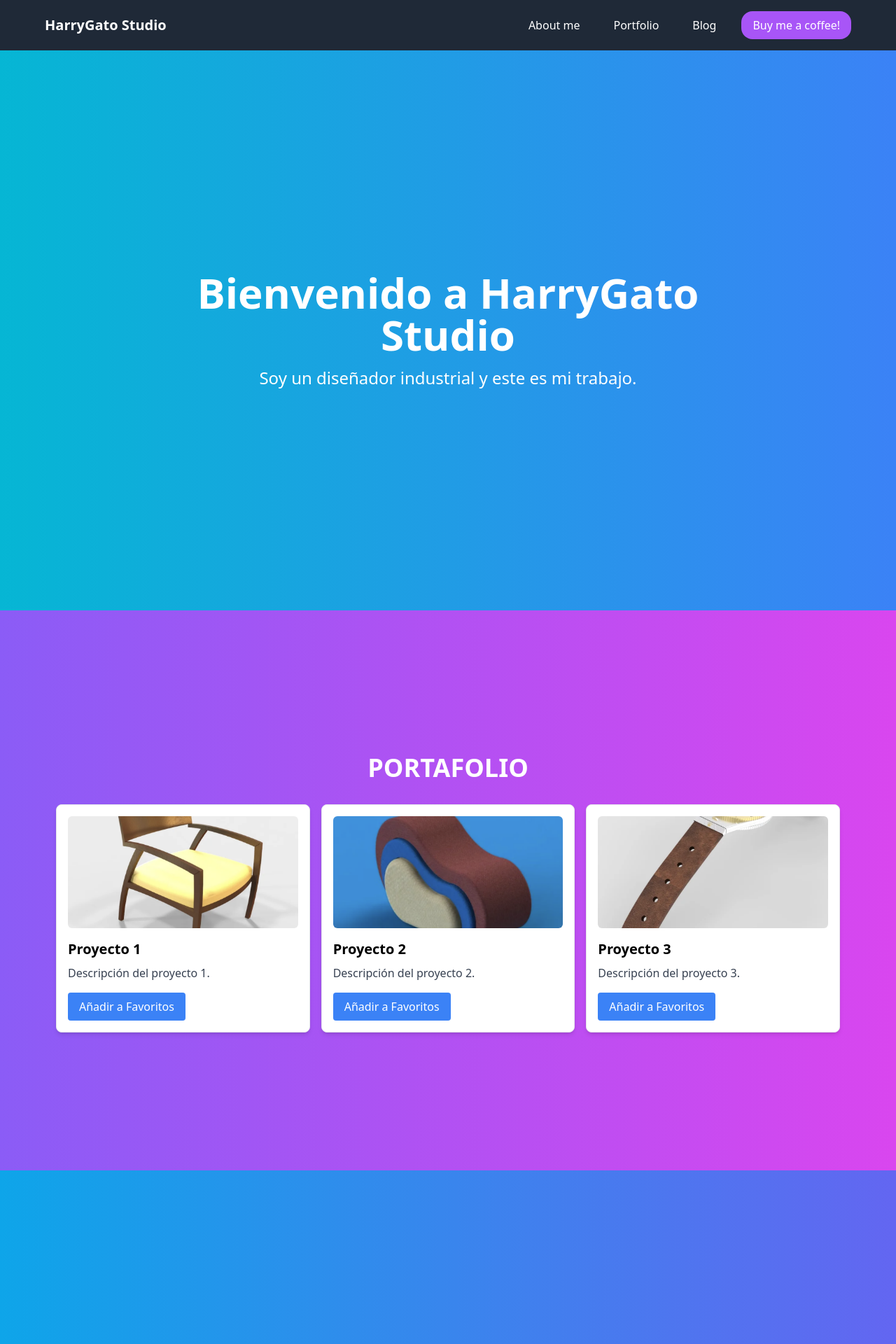
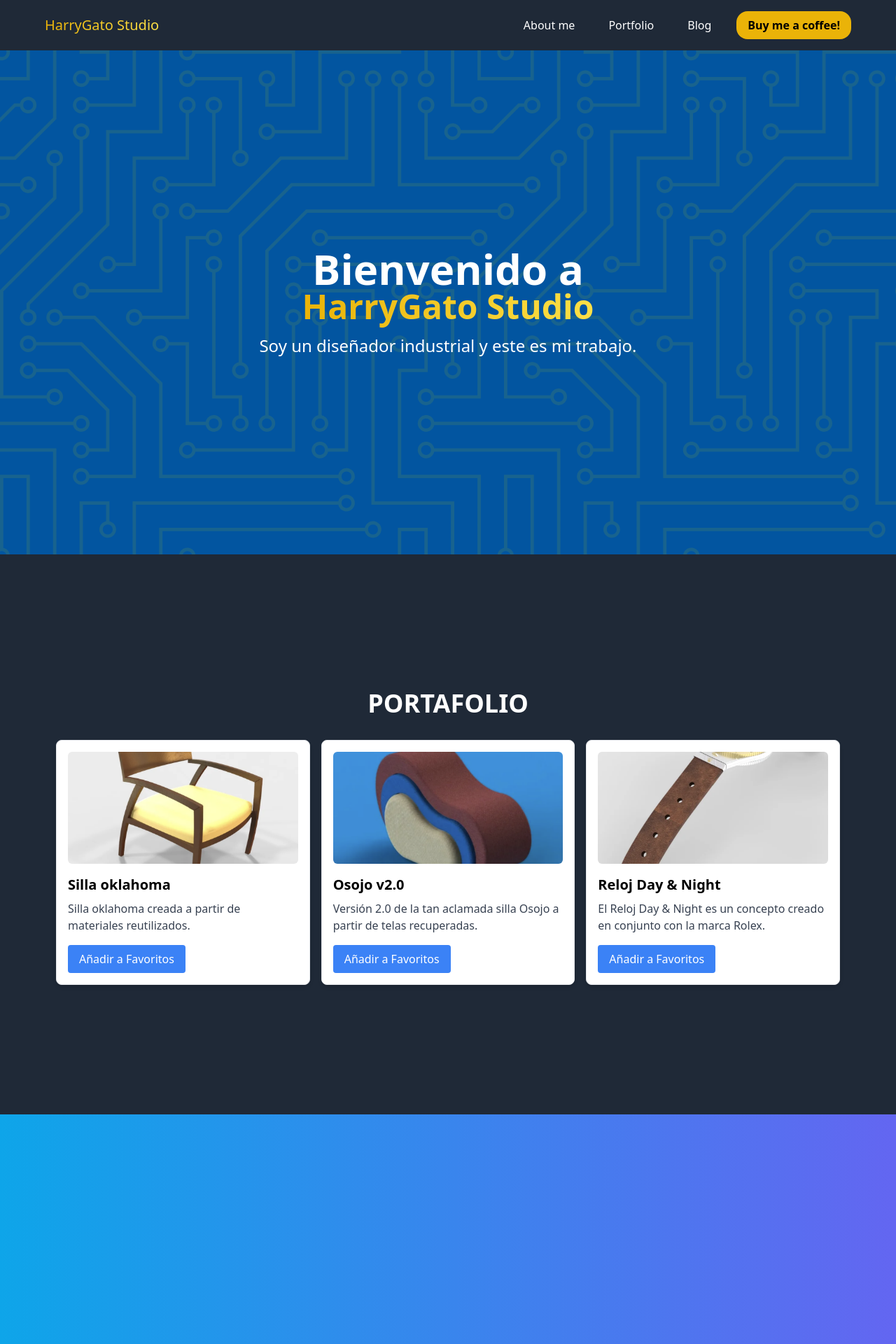
Before and after one commit to sacova89/harrygato, a React (Vite) app: page / in a window 1280 px wide. Shown: the top 1920 px of the page at 70% size. Built offline with nearby package versions, Linux system fonts and the light colour scheme.

Commit message:
Fetch: New background added to about react component and a new artcicles.json created for potfolio component

```diff
--- /dev/null
+++ b/src/articles.json
@@ -0,0 +1,23 @@
+[
+    {
+      "id": 1,
+      "title": "Título del Artículo 1",
+      "content": "Contenido del artículo 1...",
+      "author": "Autor 1",
+      "date": "2024-06-13"
+    },
+    {
+      "id": 2,
+      "title": "Título del Artículo 2",
+      "content": "Contenido del artículo 2...",
+      "author": "Autor 2",
+      "date": "2024-06-14"
+    },
+    {
+      "id": 3,
+      "title": "Título del Artículo 3",
+      "content": "Contenido del artículo 3...",
+      "author": "Autor 3",
+      "date": "2024-06-15"
+    }
+  ]
--- a/src/components/about.jsx
+++ b/src/components/about.jsx
@@ -2,10 +2,18 @@ import React from 'react';
 
 export const About = () => {
   return (
-    <div id="about" className="flex flex-col justify-center min-h-screen bg-gradient-to-r from-cyan-500 to-blue-500">
+    <div
+      id="about"
+      className="flex flex-col justify-center min-h-[50vh] md:min-h-[70vh] lg:min-h-[90vh] bg-pattern-about"
+    >
       <div className="max-w-4xl mx-auto p-6">
         <h1 className="text-4xl md:text-5xl lg:text-6xl font-bold text-center text-white">
-          Bienvenido a HarryGato Studio
+          Bienvenido a
+          <div className="text-5xl font-extrabold ...">
+            <span className="bg-clip-text text-transparent bg-gradient-to-r from-yellow-500 to-yellow-300">
+              HarryGato Studio
+            </span>
+          </div>
         </h1>
         <p className="mt-4 text-lg md:text-xl lg:text-2xl text-center text-white">
           Soy un diseñador industrial y este es mi trabajo.
--- a/src/components/blog.jsx
+++ b/src/components/blog.jsx
@@ -1,5 +1,6 @@
 import React from 'react';
 import { Navbar } from "./navbar.jsx";
+import articles from '../articles.json'; // Asegúrate de que la ruta es correcta
 
 export const Blog = () => {
     return (
@@ -8,12 +9,13 @@ export const Blog = () => {
             <div className="container mx-auto px-4 py-8">
                 <h1 className="text-4xl font-bold text-center text-white mb-8">Blog</h1>
                 <div className="grid grid-cols-1 md:grid-cols-2 lg:grid-cols-3 gap-4">
-                    {/* contenido del blog */}
-                    <div className="border p-4 bg-white rounded-lg shadow-md">
-                        <h2 className="text-xl font-bold mb-2">Título del Artículo</h2>
-                        <p className="text-gray-700">Contenido del artículo...</p>
-                    </div>
-                    {/* Más articulos */}
+                    {articles.map(article => (
+                        <div key={article.id} className="border p-4 bg-white rounded-lg shadow-md">
+                            <h2 className="text-xl font-bold mb-2">{article.title}</h2>
+                            <p className="text-gray-700">{article.content}</p>
+                            <p className="text-gray-500 mt-2">Por {article.author} el {article.date}</p>
+                        </div>
+                    ))}
                 </div>
             </div>
         </div>
--- a/src/components/navbar.jsx
+++ b/src/components/navbar.jsx
@@ -39,7 +39,9 @@ export const Navbar = () => {
   return (
     <nav className="bg-gray-800 text-white p-4 sticky top-0 z-50">
       <div className="max-w-6xl mx-auto flex justify-between items-center">
-        <div className="text-xl font-bold">HarryGato Studio</div>
+        <span className="text-xl bg-clip-text text-transparent bg-gradient-to-r from-yellow-500 to-yellow-300">
+          HarryGato Studio
+        </span>
         <div className="lg:hidden">
           <button onClick={toggleMenu} className="focus:outline-none relative z-50">
             {isOpen ? <FaTimes size={24} /> : <FaBars size={24} />}
@@ -51,8 +53,7 @@ export const Navbar = () => {
               <a
                 href={route.link}
                 className="block px-3 py-2 rounded hover:bg-sky-700 transition duration-300"
-                onClick={() => handleLinkClick(route.link)}
-              >
+                onClick={() => handleLinkClick(route.link)}>
                 {route.name}
               </a>
             </li>
@@ -60,9 +61,8 @@ export const Navbar = () => {
           <li className="py-2 lg:py-0">
             <a
               href="#footer"
-              className="block px-4 py-2 bg-purple-500 rounded-2xl hover:bg-purple-700 transition duration-300"
-              onClick={() => handleLinkClick('/#footer')}
-            >
+              className="block px-4 py-2 text-black font-bold bg-yellow-500 rounded-2xl hover:bg-yellow-600 transition duration-300"
+              onClick={() => handleLinkClick('/#footer')}>
               Buy me a coffee!
             </a>
           </li>
--- a/src/components/portfolio.jsx
+++ b/src/components/portfolio.jsx
@@ -9,11 +9,11 @@ const Portfolio = ({ onAddToFavorites }) => {
   }, []);
 
   return (
-    <div id="portfolio" className="flex flex-col items-center justify-center min-h-screen bg-gradient-to-r from-violet-500 to-fuchsia-500">
+    <div id="portfolio" className="flex flex-col items-center justify-center min-h-screen bg-gray-800">
       <h2 className="text-4xl font-bold text-center text-white mt-6">PORTAFOLIO</h2>
-      <div className="grid grid-cols-1 sm:grid-cols-2 md:grid-cols-3 gap-4 mt-4 p-4 w-full max-w-6xl">
+      <div className="grid grid-cols-1 sm:grid-cols-2 md:grid-cols-3 gap-4 mt-4 p-4 w-full max-w-6xl ">
         {projects.map(project => (
-          <div key={project.id} className="border p-4 bg-white rounded-lg shadow-md">
+          <div key={project.id} className="border p-4 bg-white rounded-lg shadow-md group/item hover:bg-slate-100 ...">
             {/* Imagen del proyecto */}
             <img src={project.image} alt={project.name} className="w-full h-40 object-cover rounded-md mb-4" />
             <h3 className="text-xl font-bold">{project.name}</h3>
--- a/src/components/profile.jsx
+++ b/src/components/profile.jsx
@@ -18,27 +18,28 @@ const Profile = ({ favoriteProjects, onDeleteFavorite }) => {
 
   return (
     <section id="profile" className="flex flex-col items-center justify-center min-h-screen bg-gradient-to-r from-sky-500 to-indigo-500">
-      <h2 className="text-3xl font-bold text-center">Mis Favoritos</h2>
-      <div className="grid grid-cols-3 gap-4 mt-4">
+      <h2 className="text-3xl font-bold text-white text-center">MIS FAVORITOS</h2>
+      <div className="grid grid-cols-1 sm:grid-cols-2 md:grid-cols-3 gap-4 mt-4 p-4 w-full max-w-6xl">
         {favoriteProjects.map(project => (
-          <div key={project.id} className="border p-4">
+          <div key={project.id} className="rounded-md border p-4 bg-white ">
             {/* Imagen del proyecto */}
             <img src={project.image} alt={project.name} className="w-full h-40 object-cover rounded-md mb-4" />
-            <h3 className="text-xl">{project.name}</h3>
+            <h3 className="text-xl font-bold">{project.name}</h3>
             <p>{project.description}</p>
             <div className="flex justify-between items-center mt-4">
               {/* Botón de descarga */}
               <button
-                className="bg-blue-500 text-white py-2 px-4 rounded hover:bg-blue-700 transition duration-300"
-                onClick={() => handleDownloadImage(project.image, `${project.name}.jpg`)}
-              >
-                Descargar Imagen
+                className="bg-blue-500 text-white py-2 px-4 rounded hover:bg-blue-700 transition duration-300 "
+                onClick={() => handleDownloadImage(project.image, `${project.name}.jpg`)}>
+                  <svg xmlns="http://www.w3.org/2000/svg" fill="none" viewBox="0 0 24 24" strokeWidth={1.5} stroke="currentColor" className="size-6">
+                  <path strokeLinecap="round" strokeLinejoin="round" d="M12 9.75v6.75m0 0-3-3m3 3 3-3m-8.25 6a4.5 4.5 0 0 1-1.41-8.775 5.25 5.25 0 0 1 10.233-2.33 3 3 0 0 1 3.758 3.848A3.752 3.752 0 0 1 18 19.5H6.75Z" />
+                  </svg>
+                Descargar
               </button>
               {/* Texto para eliminar */}
               <span
                 className="text-red-500 cursor-pointer hover:underline"
-                onClick={() => handleDelete(project.id)}
-              >
+                onClick={() => handleDelete(project.id)}>
                 Eliminar
               </span>
             </div>
--- a/src/data.json
+++ b/src/data.json
@@ -2,20 +2,20 @@
   "projects": [
     {
       "id": 1,
-      "name": "Proyecto 1",
-      "description": "Descripción del proyecto 1.",
+      "name": "Silla oklahoma",
+      "description": "Silla oklahoma creada a partir de materiales reutilizados.",
       "image": "src/assets/portfolio_images/chair.png"
     },
     {
       "id": 2,
-      "name": "Proyecto 2",
-      "description": "Descripción del proyecto 2.",
+      "name": "Osojo v2.0",
+      "description": "Versión 2.0 de la tan aclamada silla Osojo a partir de telas recuperadas.",
       "image": "src/assets/portfolio_images/chair 2.png"
     },
     {
       "id": 3,
-      "name": "Proyecto 3",
-      "description": "Descripción del proyecto 3.",
+      "name": "Reloj Day & Night",
+      "description": "El Reloj Day & Night es un concepto creado en conjunto con la marca Rolex.",
       "image": "src/assets/portfolio_images/clock 2 .png"
     }
   ]
--- a/tailwind.config.js
+++ b/tailwind.config.js
@@ -1,5 +1,5 @@
-/** @type {import('tailwindcss').Config} */
-export default {
+// tailwind.config.js
+module.exports = {
   mode: "jit",
   darkMode: true,
   content: [
@@ -7,7 +7,11 @@ export default {
     "./src/**/*.{js,ts,jsx,tsx}",
   ],
   theme: {
-    extend: {},
+    extend: {
+      backgroundImage: {
+        'pattern-about': "url('../src/assets/portfolio_images/pattern.svg')"
+      }
+    },
   },
   plugins: [],
-}
+};
```
Also changed, not shown: src/assets/portfolio_images/pattern.svg (added).
